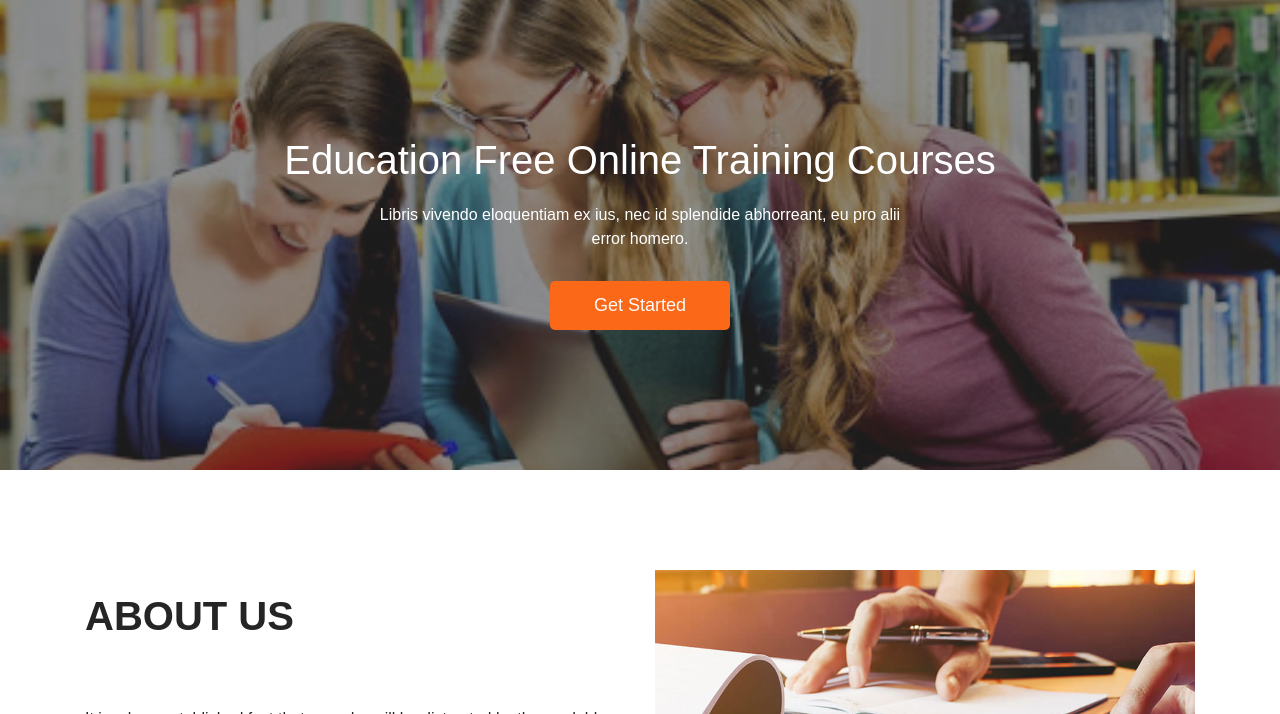
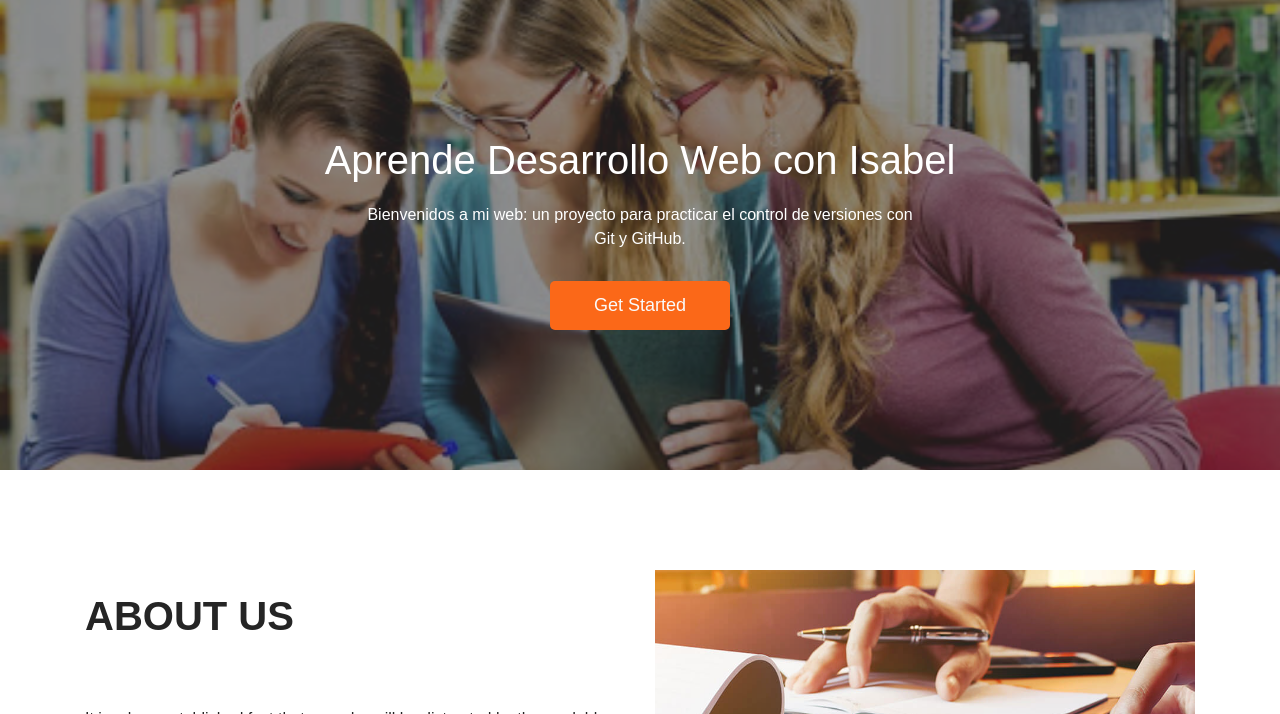
Before and after one commit to isabelbdiaz/gitdpl, a plain HTML site: page index.html in a window 1280 px wide. Shown: the part 86-800 px from the top of the page. Drawn offline with nearby package versions, Linux system fonts and the light colour scheme; files whose address does not match are found by name.

Commit message:
feat: personalización del contenido principal

```diff
--- a/index.html
+++ b/index.html
@@ -63,8 +63,8 @@
                      <div class="carousel-item active">
                         <div class="row">
                            <div class="col-sm-12">
-                              <h1 class="banner_taital">Education Free Online Training Courses</h1>
-                              <p class="banner_text">Libris vivendo eloquentiam ex ius, nec id splendide abhorreant, eu pro alii error homero.</p>
+                              <h1 class="banner_taital">Aprende Desarrollo Web con Isabel</h1>
+                              <p class="banner_text">Bienvenidos a mi web: un proyecto para practicar el control de versiones con Git y GitHub.</p>
                               <div class="started_text"><a href="#">Get Started</a></div>
                            </div>
                         </div>
@@ -72,8 +72,8 @@
                      <div class="carousel-item">
                         <div class="row">
                            <div class="col-sm-12">
-                              <h1 class="banner_taital">Education Free Online Training Courses</h1>
-                              <p class="banner_text">Libris vivendo eloquentiam ex ius, nec id splendide abhorreant, eu pro alii error homero.</p>
+                              <h1 class="banner_taital">Aprende Desarrollo Web con Isabel</h1>
+                              <p class="banner_text">Bienvenidos a mi web: un proyecto para practicar el control de versiones con Git y GitHub.</p>
                               <div class="started_text"><a href="#">Get Started</a></div>
                            </div>
                         </div>
@@ -81,8 +81,8 @@
                      <div class="carousel-item">
                         <div class="row">
                            <div class="col-sm-12">
-                              <h1 class="banner_taital">Education Free Online Training Courses</h1>
-                              <p class="banner_text">Libris vivendo eloquentiam ex ius, nec id splendide abhorreant, eu pro alii error homero.</p>
+                              <h1 class="banner_taital">Aprende Desarrollo Web con Isabel</h1>
+                              <p class="banner_text">Bienvenidos a mi web: un proyecto para practicar el control de versiones con Git y GitHub.</p>
                               <div class="started_text"><a href="#">Get Started</a></div>
                            </div>
                         </div>
```
